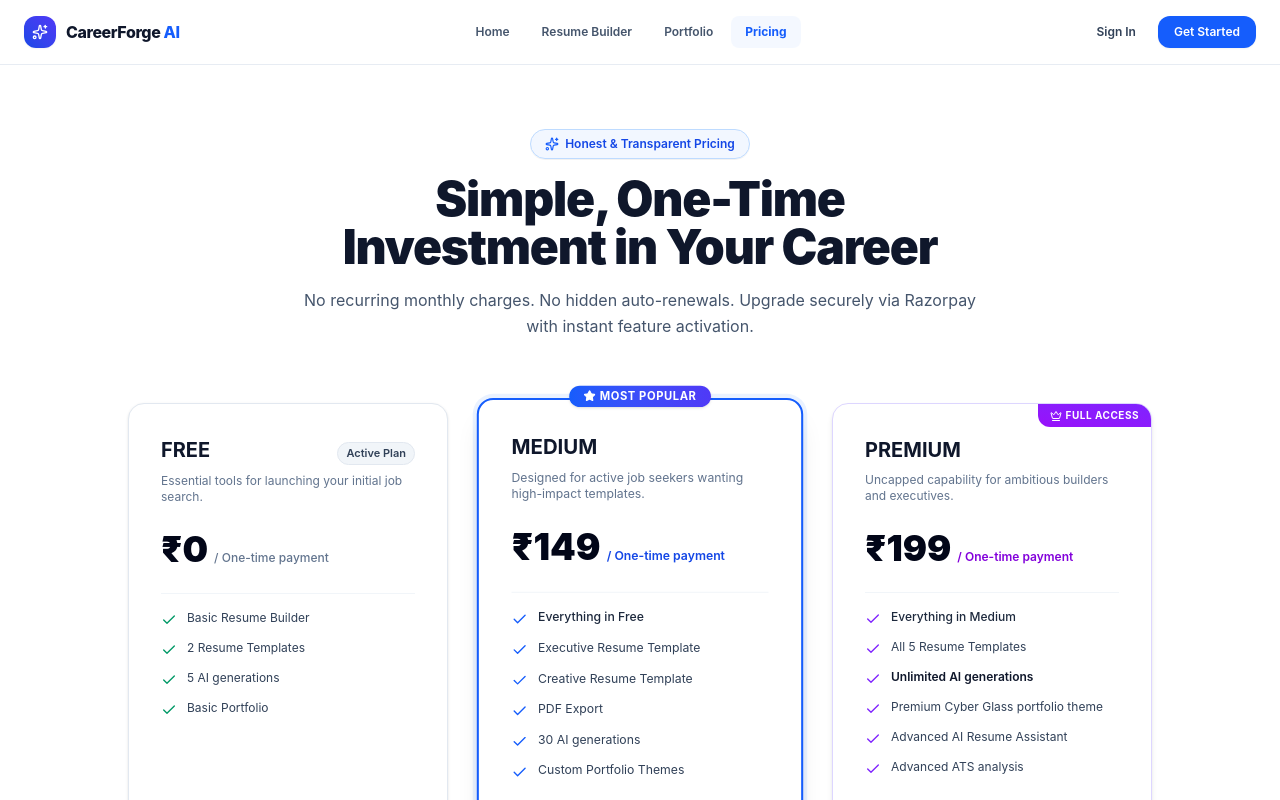
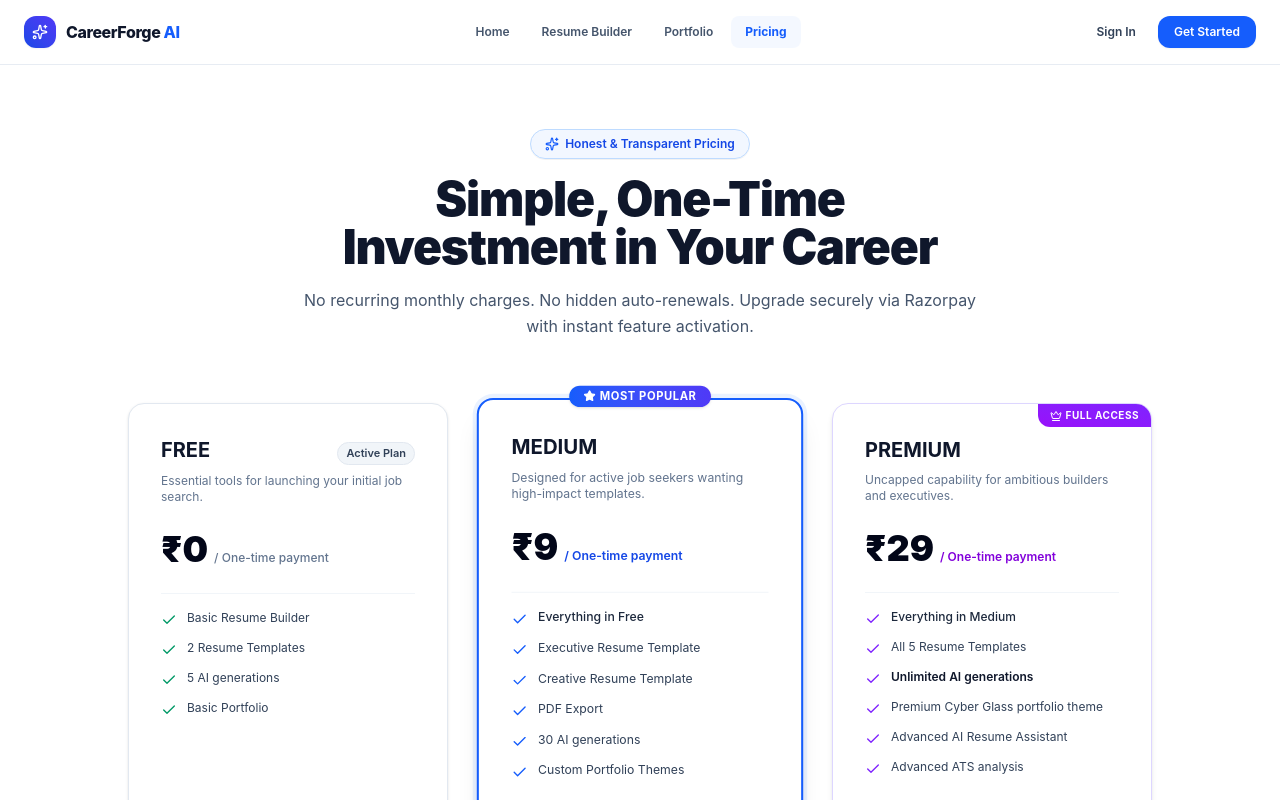
Before and after one commit to AniketGambhir/resume-creator-, a React (Vite) app: page / in a window 1280 px wide. Both pictures are taken after a click on the button "View Affordable Plans (₹0 - ₹199)". Shown: the top 800 px of the page. Built offline with nearby package versions, Linux system fonts and the light colour scheme.

Commit message:
Update CareerForge plan prices to ₹9 and ₹29

```diff
--- a/src/components/PricingPage.tsx
+++ b/src/components/PricingPage.tsx
@@ -107,7 +107,7 @@ export const PricingPage: React.FC<PricingPageProps> = ({
               <p className="text-xs text-slate-500 mb-6">Designed for active job seekers wanting high-impact templates.</p>
 
               <div className="flex items-baseline gap-1.5 mb-6">
-                <span className="text-4xl font-black text-slate-950">₹149</span>
+                <span className="text-4xl font-black text-slate-950">₹9</span>
                 <span className="text-xs text-blue-700 font-semibold">/ One-time payment</span>
               </div>
 
@@ -203,7 +203,7 @@ export const PricingPage: React.FC<PricingPageProps> = ({
               <p className="text-xs text-slate-500 mb-6">Uncapped capability for ambitious builders and executives.</p>
 
               <div className="flex items-baseline gap-1.5 mb-6">
-                <span className="text-4xl font-black text-slate-950">₹199</span>
+                <span className="text-4xl font-black text-slate-950">₹29</span>
                 <span className="text-xs text-purple-700 font-semibold">/ One-time payment</span>
               </div>
 
```
